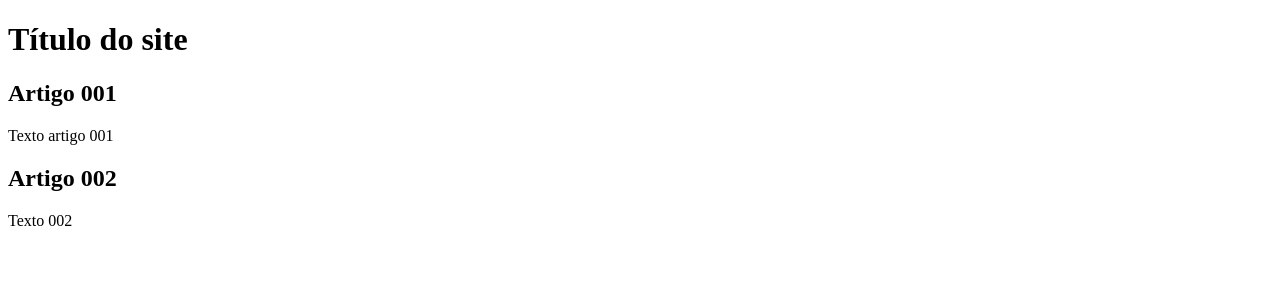
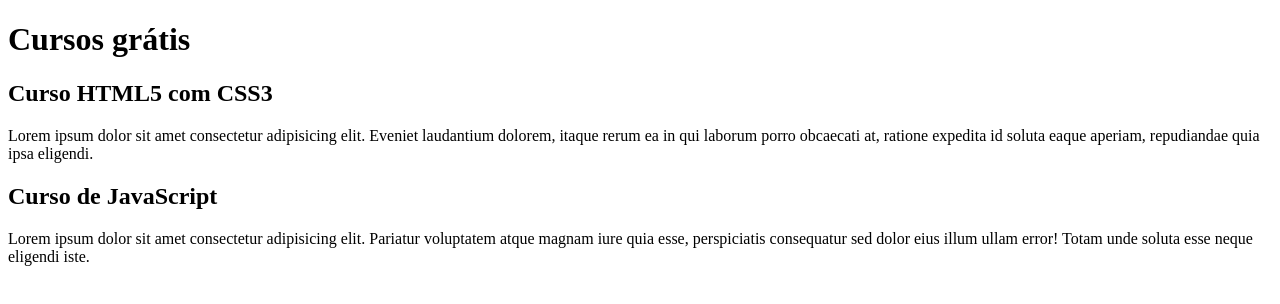
Before and after one commit to Nilson-Marques/projeto-site, a plain HTML site: page index.html in a window 1280 px wide. Drawn offline with Linux system fonts and the light colour scheme.

Commit message:
comecei a escrever o conteúdo

```diff
--- a/index.html
+++ b/index.html
@@ -7,15 +7,15 @@
         <h1></h1>
        <main>
         <header>
-            <h1>Título do site</h1>
+            <h1>Cursos grátis</h1>
         </header>
         <article>
-            <h2>Artigo 001</h2>
-            <p>Texto artigo 001</p>
+            <h2>Curso HTML5 com CSS3</h2>
+            <p>Lorem ipsum dolor sit amet consectetur adipisicing elit. Eveniet laudantium dolorem, itaque rerum ea in qui laborum porro obcaecati at, ratione expedita id soluta eaque aperiam, repudiandae quia ipsa eligendi.</p>
         </article>
         <article>
-            <h2>Artigo 002</h2>
-            <p>Texto 002</p>
+            <h2>Curso de JavaScript</h2>
+            <p>Lorem ipsum dolor sit amet consectetur adipisicing elit. Pariatur voluptatem atque magnam iure quia esse, perspiciatis consequatur sed dolor eius illum ullam error! Totam unde soluta esse neque eligendi iste.</p>
         </article>
        </main>
 </head>
```
